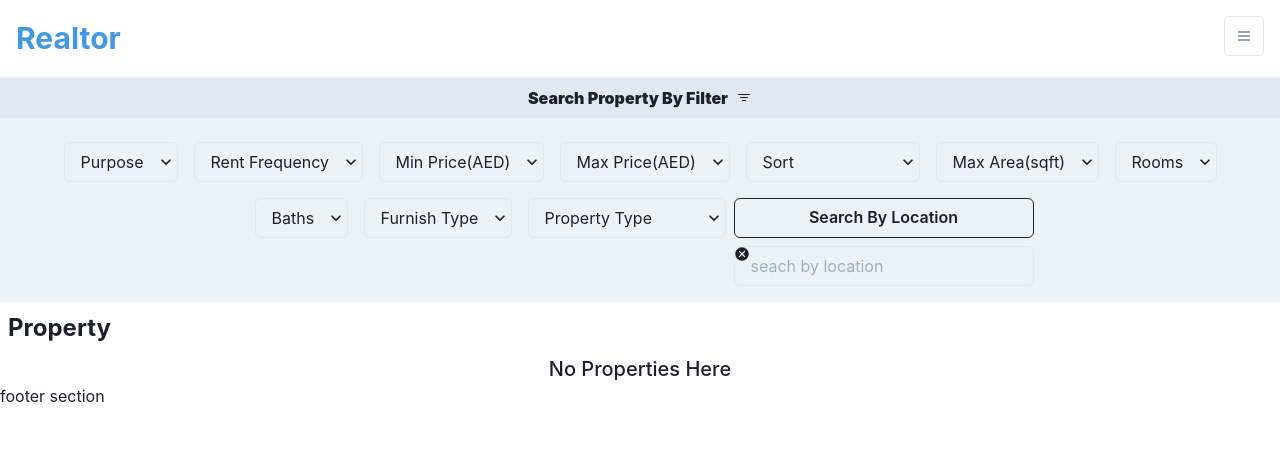
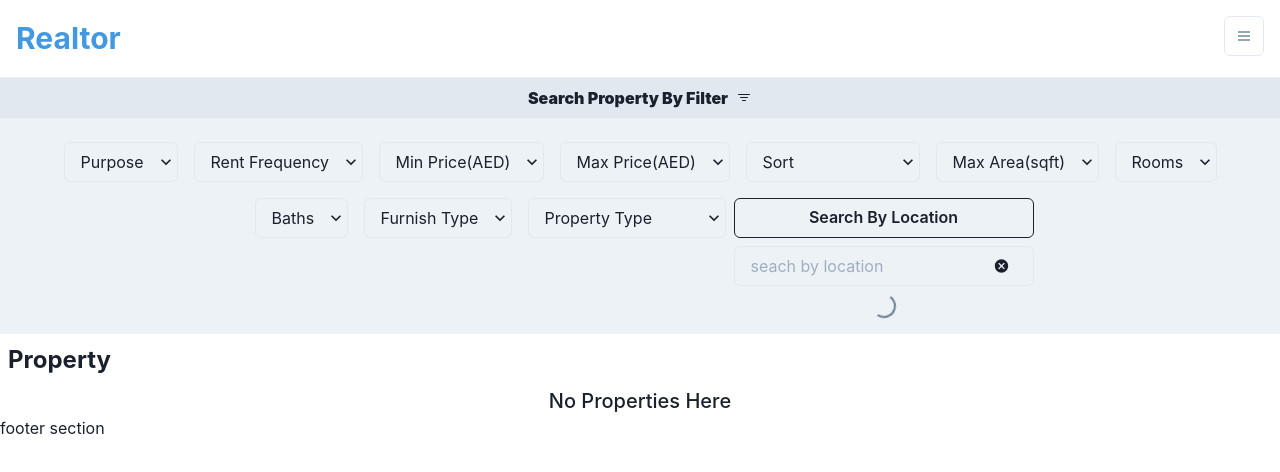
Before and after one commit to laherasif/RealEstate-App-Next-js, a Next.js app: page /search in a window 1280 px wide. Both pictures are taken after a click on the element "Search Property By Filter". Shown: the top 472 px of the page. Built offline with nearby package versions, Linux system fonts and the light colour scheme.

Commit message:
add spinner

```diff
--- a/components/SearchFilterData.jsx
+++ b/components/SearchFilterData.jsx
@@ -56,9 +56,15 @@ export default function SearchFilterData() {
                     <Icon
                      as={MdCancel}
                      pos="absolute"
+                     w='25px'
+                     top="5"
+                     right="5"
+                     zIndex="2"
+                     cursor="pointer"
                     >
 
                     </Icon>
+                    <Spinner margin="auto" marginTop="2" color="gray.500"/>
                 </Flex>
             </Flex>
 
```
